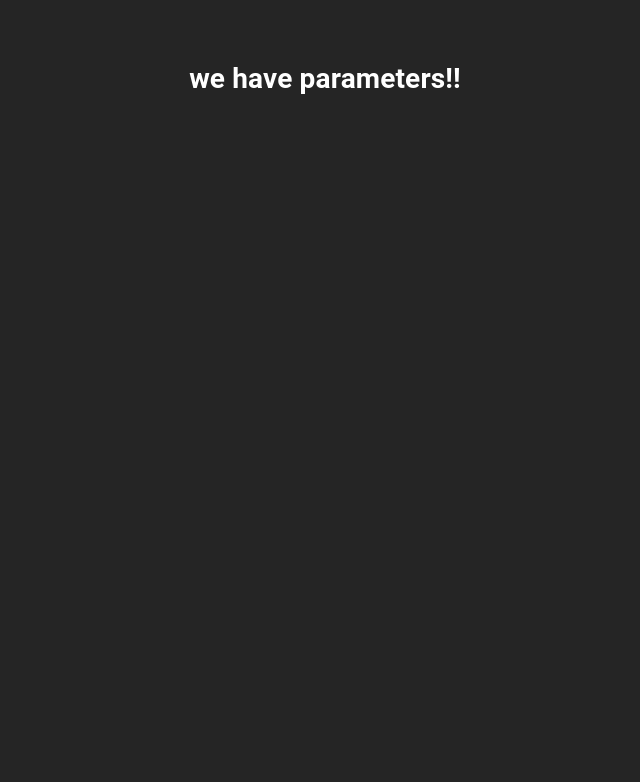
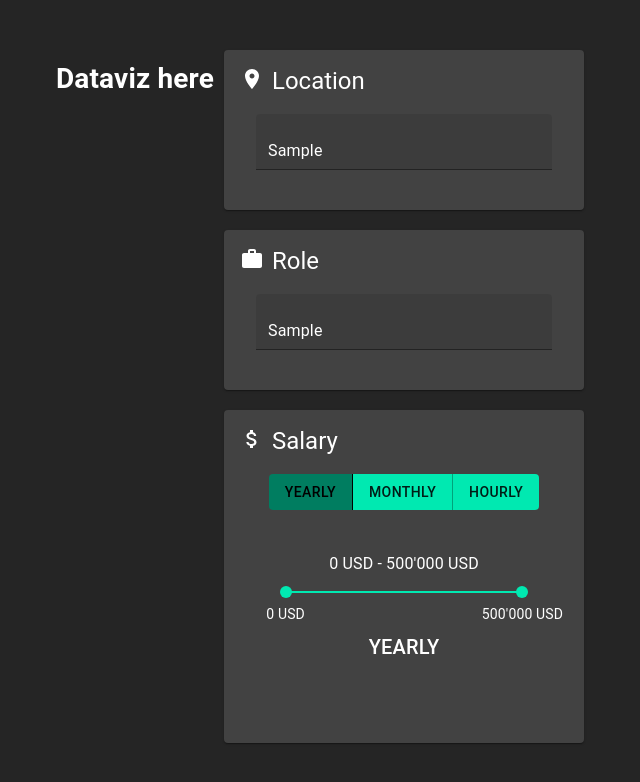
Before and after one commit to mneira10/Torre_JobExpectations, a React (Create React App) app in the folder front/: page / in a window 1280 px wide. Both pictures are taken after typing "Sample", "Sample" into the empty fields and a click on the button "SEARCH". Shown: the top 782 px of the page, without its empty margins (315-955 px from the left). Built offline with nearby package versions, Linux system fonts and the light colour scheme.

Commit message:
results component init

```diff
--- a/front/src/App.js
+++ b/front/src/App.js
@@ -3,6 +3,7 @@ import SearchJobSkills from "./SearchJobSkills/SearchJobSkills";
 import { MuiThemeProvider, CssBaseline, Box } from "@material-ui/core";
 import { themeDark } from "./Theme";
 import { maxSalaryInYears } from "./Constants";
+import SkillResults from "./SearchJobSkills/SkillResults";
 
 function App() {
   const [location, setLocation] = useState("");
@@ -12,31 +13,26 @@ function App() {
     periodicity: "YEARLY",
   });
   const [userSearched, setUserSearched] = useState(false);
-
-  function searchJobs() {
-    console.log(location, role, salaryRange);
-
-    setUserSearched(true);
-  }
+  const searchParamState = {
+    setLocation,
+    location,
+    setRole,
+    role,
+    setSalaryRange,
+    salaryRange,
+  };
 
   function renderContent() {
     if (!userSearched) {
       return (
         <SearchJobSkills
-          searchParamState={{
-            setLocation,
-            location,
-            setRole,
-            role,
-            setSalaryRange,
-            salaryRange,
-          }}
-          searchJobs={searchJobs}
+          searchParamState={searchParamState}
+          searchJobs={() => setUserSearched(true)}
         />
       );
     }
 
-    return <h1>we have parameters!!</h1>;
+    return <SkillResults searchParamState={searchParamState} />;
   }
 
   return (
--- /dev/null
+++ b/front/src/InputCards/InputCardConstants.js
@@ -0,0 +1,9 @@
+import { makeStyles } from "@material-ui/core";
+
+export const inputCardStyles = makeStyles((theme) => ({
+  inputFieldCard: {
+    maxWidth: 400,
+    minWidth: 360,
+    margin: 10,
+  },
+}));
--- a/front/src/InputCards/SalaryInput.js
+++ b/front/src/InputCards/SalaryInput.js
@@ -11,12 +11,16 @@ import {
 import Slider from "@material-ui/core/Slider";
 import AttachMoneyIcon from "@material-ui/icons/AttachMoney";
 import { maxSalaryInYears } from "../Constants";
+import { inputCardStyles } from "./InputCardConstants";
+
 export default function SalaryInputCard(props) {
   const salaryPeriods = {
     YEARLY: { text: "yearly", normFactor: 1.0, key: "YEARLY" },
     MONTHLY: { text: "monthly", normFactor: 1 / 12, key: "MONTHLY" },
     HOURLY: { text: "hourly", normFactor: 1 / (52 * 40), key: "HOURLY" },
   };
+
+  const classes = inputCardStyles();
 
   // state handlers
   function handleSalaryPeriod(newSalaryPeriod) {
@@ -86,7 +90,7 @@ export default function SalaryInputCard(props) {
     );
   }
   return (
-    <Card className={props.classes.textFieldCard}>
+    <Card className={classes.inputFieldCard}>
       <CardContent>
         <Grid container direction="row" alignItems="center" spacing={1}>
           <Grid item>
--- a/front/src/InputCards/TextFieldInputCard.js
+++ b/front/src/InputCards/TextFieldInputCard.js
@@ -7,15 +7,15 @@ import {
   TextField,
   Grid,
 } from "@material-ui/core";
+import { inputCardStyles } from "./InputCardConstants";
 
 export default function TextFieldInputCard(props) {
+  const classes = inputCardStyles();
   return (
-    <Card className={props.classes.textFieldCard}>
+    <Card className={classes.inputFieldCard}>
       <CardContent>
         <Grid container direction="row" alignItems="center" spacing={1}>
-          <Grid item>
-            {props.children}
-          </Grid>
+          <Grid item>{props.children}</Grid>
           <Grid item>
             <Typography variant="h5">{props.cardName}</Typography>
           </Grid>
--- a/front/src/SearchJobSkills/SearchJobSkills.js
+++ b/front/src/SearchJobSkills/SearchJobSkills.js
@@ -2,7 +2,6 @@ import React from "react";
 import {
   Typography,
   Box,
-  makeStyles,
   Button,
 } from "@material-ui/core";
 import LocationOnIcon from "@material-ui/icons/LocationOn";
@@ -10,16 +9,9 @@ import SalaryInputCard from "../InputCards/SalaryInput";
 import WorkIcon from "@material-ui/icons/Work";
 import TextFieldInputCard from "../InputCards/TextFieldInputCard";
 
-const useStyles = makeStyles((theme) => ({
-  textFieldCard: {
-    maxWidth: 400,
-    minWidth: 360,
-    margin: 10,
-  },
-}));
+
 
 export default function SearchJobSkills(props) {
-  const classes = useStyles();
 
   return (
     <Box
@@ -44,7 +36,6 @@ export default function SearchJobSkills(props) {
       >
         <Box display="flex" flexDirection="column" justifyContent="center">
           <TextFieldInputCard
-            classes={classes}
             cardName={"Location"}
             placeholder={"eg. Remote, Bogota"}
             value={props.searchParamState.location}
@@ -54,7 +45,6 @@ export default function SearchJobSkills(props) {
           </TextFieldInputCard>
 
           <TextFieldInputCard
-            classes={classes}
             cardName={"Role"}
             placeholder={"eg. Software developer"}
             value={props.searchParamState.role}
@@ -65,7 +55,6 @@ export default function SearchJobSkills(props) {
         </Box>
 
         <SalaryInputCard
-          classes={classes}
           searchParamState={props.searchParamState}
         />
       </Box>
--- /dev/null
+++ b/front/src/SearchJobSkills/SkillResults.js
@@ -0,0 +1,36 @@
+import { Box } from "@material-ui/core";
+import React from "react";
+import TextFieldInputCard from "../InputCards/TextFieldInputCard";
+import LocationOnIcon from "@material-ui/icons/LocationOn";
+import WorkIcon from "@material-ui/icons/Work";
+import SalaryInputCard from "../InputCards/SalaryInput";
+
+export default function SkillResults(props) {
+  return (
+    <Box display="flex" flexDirection="row">
+      <Box>
+          <h1>Dataviz here</h1>
+      </Box>
+      <Box display="flex" flexDirection="column">
+        <TextFieldInputCard
+          cardName={"Location"}
+          placeholder={"eg. Remote, Bogota"}
+          value={props.searchParamState.location}
+          onChange={props.searchParamState.setLocation}
+        >
+          <LocationOnIcon />
+        </TextFieldInputCard>
+
+        <TextFieldInputCard
+          cardName={"Role"}
+          placeholder={"eg. Software developer"}
+          value={props.searchParamState.role}
+          onChange={props.searchParamState.setRole}
+        >
+          <WorkIcon />
+        </TextFieldInputCard>
+        <SalaryInputCard searchParamState={props.searchParamState} />
+      </Box>
+    </Box>
+  );
+}
```
